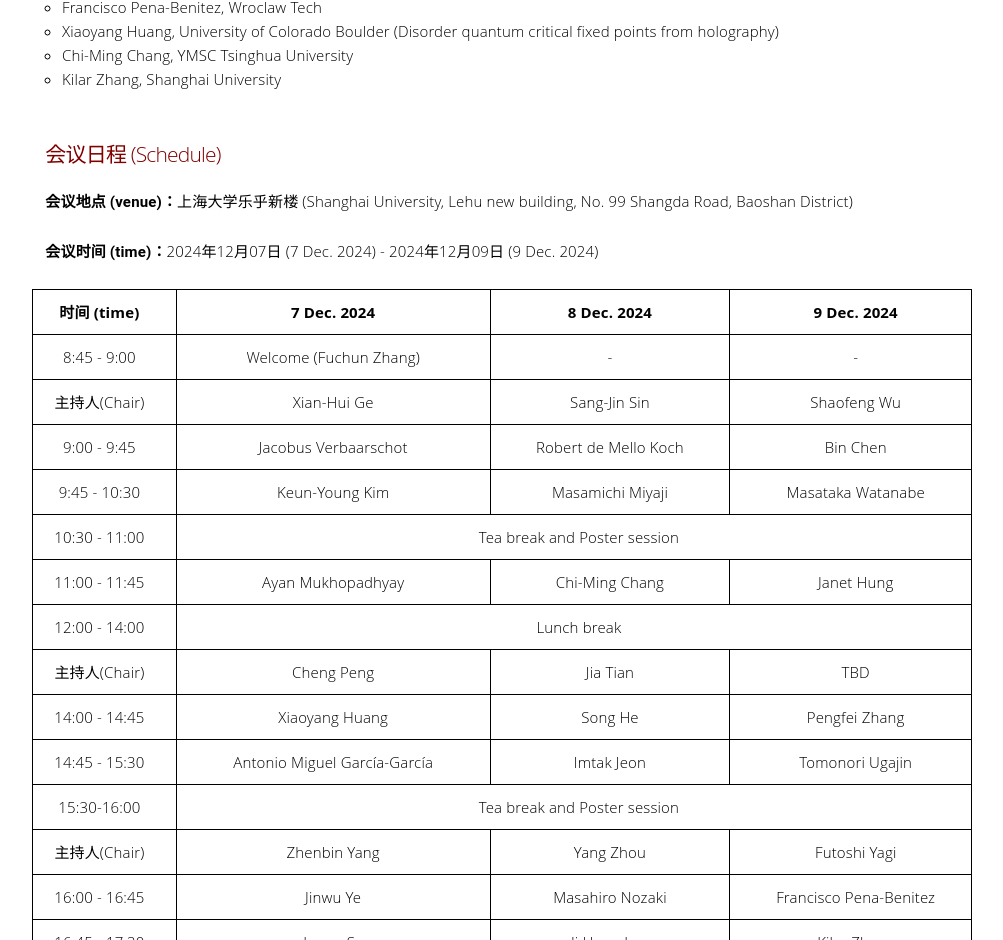
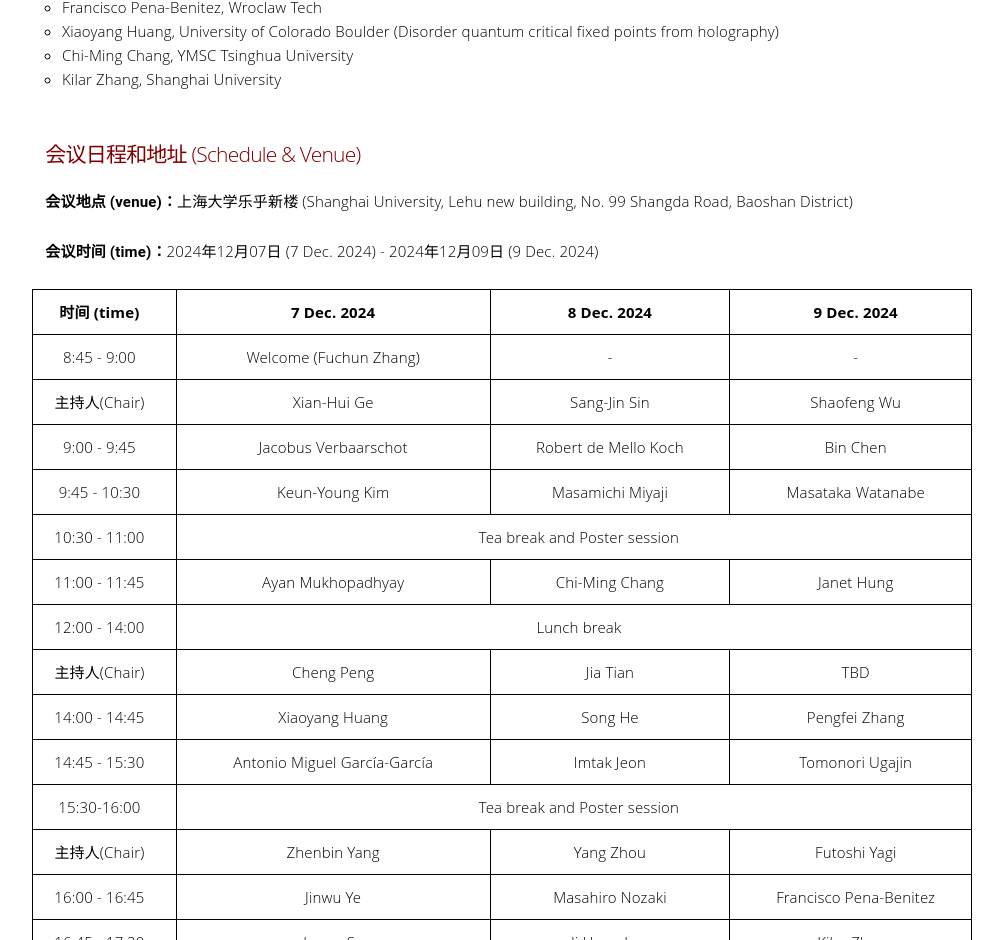
Before and after one commit to tenkoADSCFT/Ensemble-average-theories-in-HET, a plain HTML site: page index.html in a window 1280 px wide. Shown: the part 2599-3539 px from the top of the page, without its empty margins (138-1141 px from the left). Drawn offline with Linux system fonts and the light colour scheme.

Commit message:
Update index.html

```diff
--- a/index.html
+++ b/index.html
@@ -124,7 +124,7 @@ Please note that the deadline for registration is November 20, 2024. Kindly ensu
 
 
 
-<h4><div id="sche">会议日程 (Schedule)</h4>
+<h4><div id="sche">会议日程和地址 (Schedule & Venue)</h4>
 <p><strong>会议地点 (venue)：</strong>上海大学乐乎新楼 (Shanghai University, Lehu new building, No. 99 Shangda Road, Baoshan District)</p>
 <p><strong>会议时间 (time)：</strong>2024年12月07日 (7 Dec. 2024) - 2024年12月09日 (9 Dec. 2024)</p>
 <head>
```
